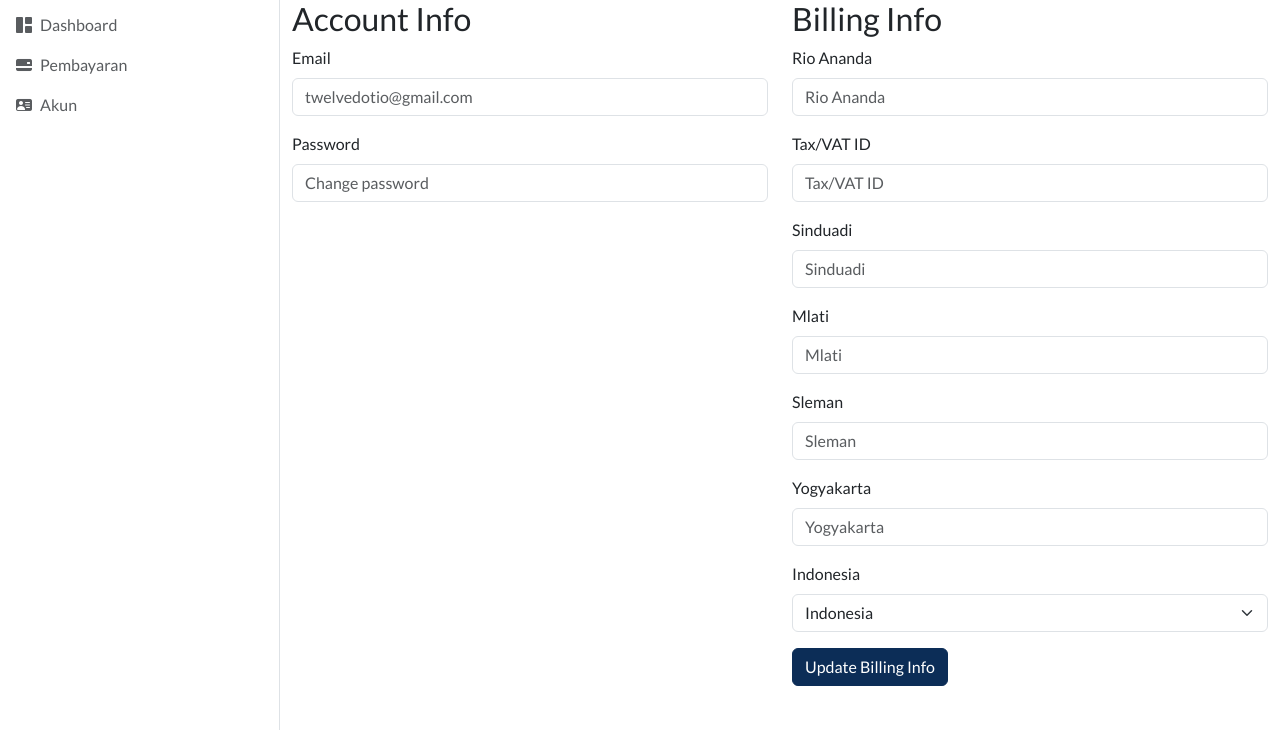
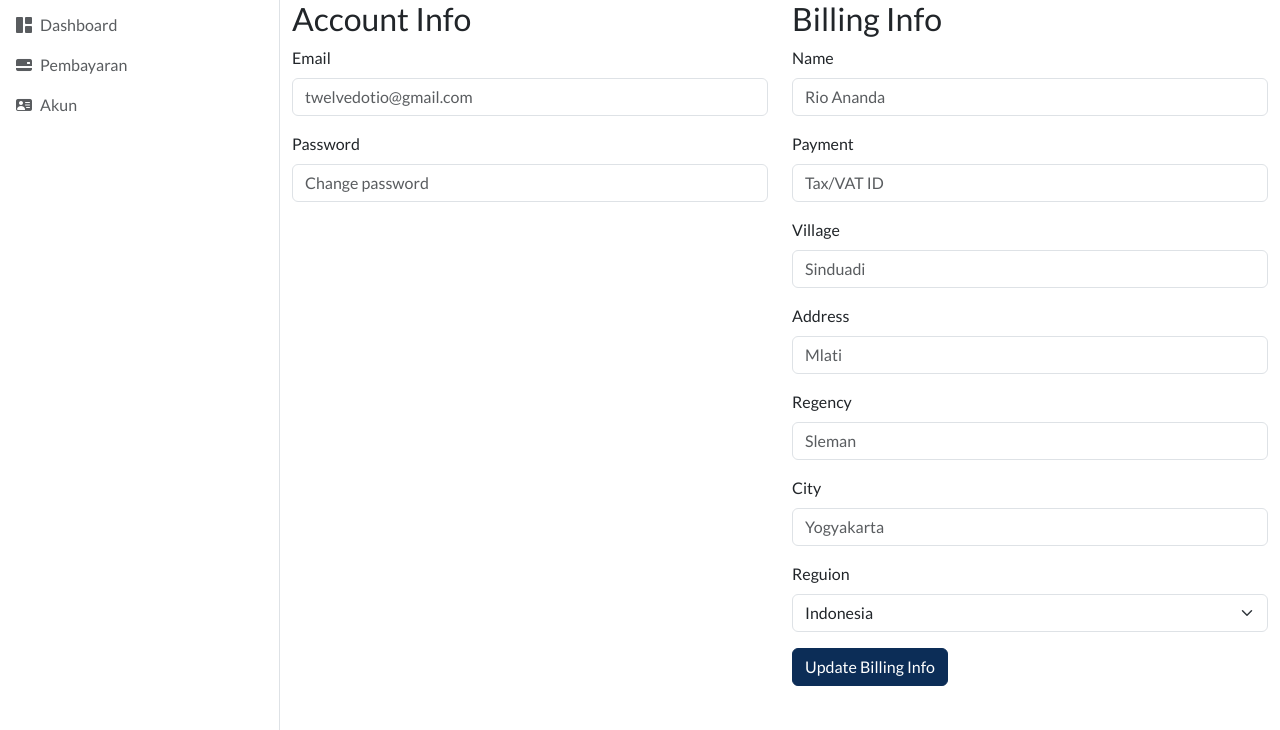
Before and after one commit to dodevca/file-converter, a CodeIgniter 4 app: the page made by app/Views/profile.php in a window 1280 px wide. Shown: the part 70-800 px from the top of the page. Run offline with PHP 8.4 and a stand-in for CodeIgniter, Linux system fonts and the light colour scheme; the template is opened without the code that fills it, so the values that code supplies are empty; some libraries are stand-ins or nearby versions.

Commit message:
Update profile.php

```diff
--- a/app/Views/profile.php
+++ b/app/Views/profile.php
@@ -17,31 +17,31 @@
             <div class="col-md-6">
                 <h2>Billing Info</h2>
                 <div class="mb-3">
-                    <label for="exampleFormControlInput1" class="form-label">Rio Ananda</label>
+                    <label for="exampleFormControlInput1" class="form-label">Name</label>
                     <input type="text" class="form-control" id="exampleFormControlInput1" placeholder="Rio Ananda">
                 </div>
                 <div class="mb-3">
-                    <label for="exampleFormControlInput1" class="form-label">Tax/VAT ID</label>
+                    <label for="exampleFormControlInput1" class="form-label">Payment</label>
                     <input type="text" class="form-control" id="exampleFormControlInput1" placeholder="Tax/VAT ID">
                 </div>
                 <div class="mb-3">
-                    <label for="exampleFormControlInput1" class="form-label">Sinduadi</label>
+                    <label for="exampleFormControlInput1" class="form-label">Village</label>
                     <input type="text" class="form-control" id="exampleFormControlInput1" placeholder="Sinduadi">
                 </div>
                 <div class="mb-3">
-                    <label for="exampleFormControlInput1" class="form-label">Mlati</label>
+                    <label for="exampleFormControlInput1" class="form-label">Address</label>
                     <input type="text" class="form-control" id="exampleFormControlInput1" placeholder="Mlati">
                 </div>
                 <div class="mb-3">
-                    <label for="exampleFormControlInput1" class="form-label">Sleman</label>
+                    <label for="exampleFormControlInput1" class="form-label">Regency</label>
                     <input type="text" class="form-control" id="exampleFormControlInput1" placeholder="Sleman">
                 </div>
                 <div class="mb-3">
-                    <label for="exampleFormControlInput1" class="form-label">Yogyakarta</label>
+                    <label for="exampleFormControlInput1" class="form-label">City</label>
                     <input type="text" class="form-control" id="exampleFormControlInput1" placeholder="Yogyakarta">
                 </div>
                 <div class="mb-3">
-                    <label for="exampleFormControlSelect1" class="form-label">Indonesia</label>
+                    <label for="exampleFormControlSelect1" class="form-label">Reguion</label>
                     <select class="form-select" id="exampleFormControlSelect1">
                         <option value="indonesia">Indonesia</option>
                         <option value="malaysia">Malaysia</option>
```
